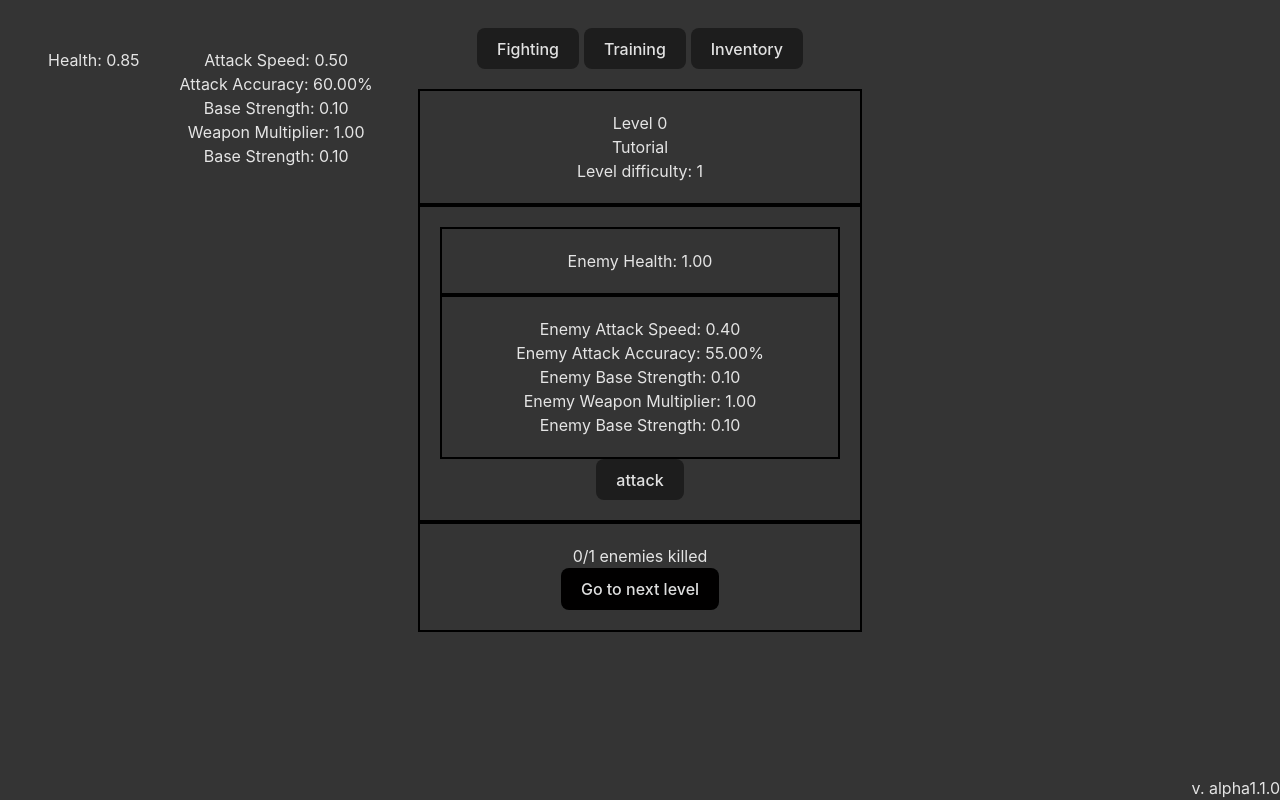
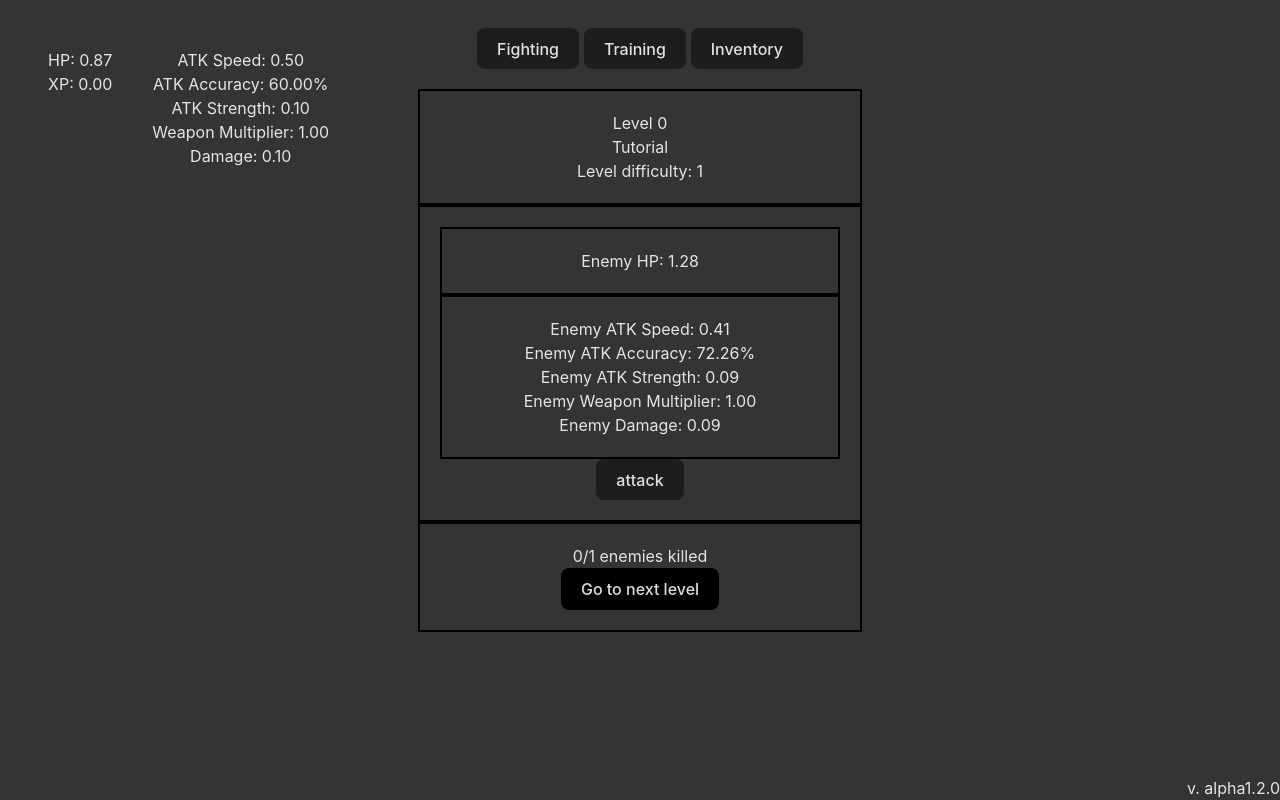
Before and after one commit to XnoobSpeakable/Incremental-Fighting, a website built with Vite: page index.html in a window 1280 px wide. Built offline with nearby package versions, Linux system fonts and the light colour scheme.

Commit message:
alpha1.2.0 custom enemy generation

```diff
--- a/index.html
+++ b/index.html
@@ -11,7 +11,8 @@
 <body>
     <div class="side">
         <div id="defense-stats" class="centered">
-            <div id="healthDisplay">Health: 1</div>
+            <div id="healthDisplay"></div>
+            <div id="xpDisplay"></div>
             <div id="shieldDisplay"></div>
             <div id="shieldStrengthDisplay"></div>
         </div>
@@ -60,7 +61,7 @@
     <div id="inventoryTab">
         inventory
     </div>
-    <div id="version">v. alpha1.1.0</div>
+    <div id="version">v. alpha1.2.0</div>
 </body>
 
 </html>
--- a/src/enemies.ts
+++ b/src/enemies.ts
@@ -1,4 +1,5 @@
 import player from "./data"
+import { difficulty } from "./levels"
 
 export interface Enemy {
     health: number
@@ -50,14 +51,27 @@ export function unintialiseEnemy() {
     clearInterval(enemyAttackInterval);
 }
 
-export function generateEnemy(): void {
+function RNG(min: number, max: number) {
+    return Math.random() * (max - min) + min;
+}
+
+export function generateEnemyKillless(): void {
+    const newHealth = difficulty[player.level] * RNG(3/4, 4/3)
+    const newAttackSpeed = Math.log10(difficulty[player.level] + 10) * RNG(3/4, 4/3) * 0.45
+    const newAttackAccuracy = Math.max(1, (Math.log10(difficulty[player.level] + 10))/2) * RNG(3/4, 4/3) * 0.55
+    const newBaseStrength = difficulty[player.level] * RNG(3/4, 4/3) * 0.1
+
     currentEnemy = {
-        health: 1,
-        attackSpeed: 0.4,
-        attackAccuracy: 0.55,
-        baseStrength: 0.1,
+        health: newHealth,
+        attackSpeed: newAttackSpeed,
+        attackAccuracy: newAttackAccuracy,
+        baseStrength: newBaseStrength,
         weaponMultiplier: 1
     }
+}
+
+export function generateEnemy(): void {
+    generateEnemyKillless()
     player.enemiesKilled++;
     initaliseEnemy()
 }
--- a/src/main.ts
+++ b/src/main.ts
@@ -1,6 +1,6 @@
 import player, { load, save } from './data';
 import element from './dom';
-import { currentEnemy, generateEnemy, initaliseEnemy, totalEnemyDamage, unintialiseEnemy } from './enemies';
+import { currentEnemy, generateEnemy, generateEnemyKillless, initaliseEnemy, totalEnemyDamage, unintialiseEnemy } from './enemies';
 import './style.css';
 import { difficulty, isLevelFinished, levelEnemies, name, die, initaliseLevel } from './levels'
 
@@ -36,6 +36,8 @@ element("attackButton").onclick = () => {
         currentEnemy.health -= totalDamage
     }
 
+    player.xp += currentEnemy.baseStrength * currentEnemy.attackSpeed
+
     setTimeout(() => {
         element("attackButton").removeAttribute("disabled");
     }, 1000 / player.attackSpeed);
@@ -50,19 +52,20 @@ function updateTexts(): void {
     element("levelNameDisplay").textContent = name[player.level]
     element("levelDifficultyDisplay").textContent = `Level difficulty: ${difficulty[player.level]}`
 
-    element("healthDisplay").textContent = `Health: ${player.health.toFixed(2)}`;
-    element("attackSpeedDisplay").textContent = `Attack Speed: ${player.attackSpeed.toFixed(2)}`;
-    element("attackAccuracyDisplay").textContent = `Attack Accuracy: ${(100*player.attackAccuracy).toFixed(2)}%`;
-    element("baseStrengthDisplay").textContent = `Base Strength: ${player.baseStrength.toFixed(2)}`;
+    element("healthDisplay").textContent = `HP: ${player.health.toFixed(2)}`;
+    element("xpDisplay").textContent = `XP: ${player.xp.toFixed(2)}`;
+    element("attackSpeedDisplay").textContent = `ATK Speed: ${player.attackSpeed.toFixed(2)}`;
+    element("attackAccuracyDisplay").textContent = `ATK Accuracy: ${(100*player.attackAccuracy).toFixed(2)}%`;
+    element("baseStrengthDisplay").textContent = `ATK Strength: ${player.baseStrength.toFixed(2)}`;
     element("weaponMultiplierDisplay").textContent = `Weapon Multiplier: ${player.weaponMultiplier.toFixed(2)}`;
-    element("totalDamageDisplay").textContent = `Base Strength: ${totalDamage.toFixed(2)}`;
+    element("totalDamageDisplay").textContent = `Damage: ${totalDamage.toFixed(2)}`;
 
-	element("enemyHealthDisplay").textContent = `Enemy Health: ${currentEnemy.health.toFixed(2)}`;
-    element("enemyAttackSpeedDisplay").textContent = `Enemy Attack Speed: ${currentEnemy.attackSpeed.toFixed(2)}`;
-    element("enemyAttackAccuracyDisplay").textContent = `Enemy Attack Accuracy: ${(100*currentEnemy.attackAccuracy).toFixed(2)}%`;
-    element("enemyBaseStrengthDisplay").textContent = `Enemy Base Strength: ${currentEnemy.baseStrength.toFixed(2)}`;
+	element("enemyHealthDisplay").textContent = `Enemy HP: ${currentEnemy.health.toFixed(2)}`;
+    element("enemyAttackSpeedDisplay").textContent = `Enemy ATK Speed: ${currentEnemy.attackSpeed.toFixed(2)}`;
+    element("enemyAttackAccuracyDisplay").textContent = `Enemy ATK Accuracy: ${(100*currentEnemy.attackAccuracy).toFixed(2)}%`;
+    element("enemyBaseStrengthDisplay").textContent = `Enemy ATK Strength: ${currentEnemy.baseStrength.toFixed(2)}`;
     element("enemyWeaponMultiplierDisplay").textContent = `Enemy Weapon Multiplier: ${currentEnemy.weaponMultiplier.toFixed(2)}`;
-    element("enemyTotalDamageDisplay").textContent = `Enemy Base Strength: ${totalEnemyDamage.toFixed(2)}`;
+    element("enemyTotalDamageDisplay").textContent = `Enemy Damage: ${totalEnemyDamage.toFixed(2)}`;
 
     element("killToll").textContent = `${player.enemiesKilled}/${levelEnemies} enemies killed`
 
@@ -106,6 +109,7 @@ update();
 
 load();
 initaliseLevel();
+generateEnemyKillless();
 initaliseEnemy();
 preTabDisplay();
 openTab("fighting");
```
